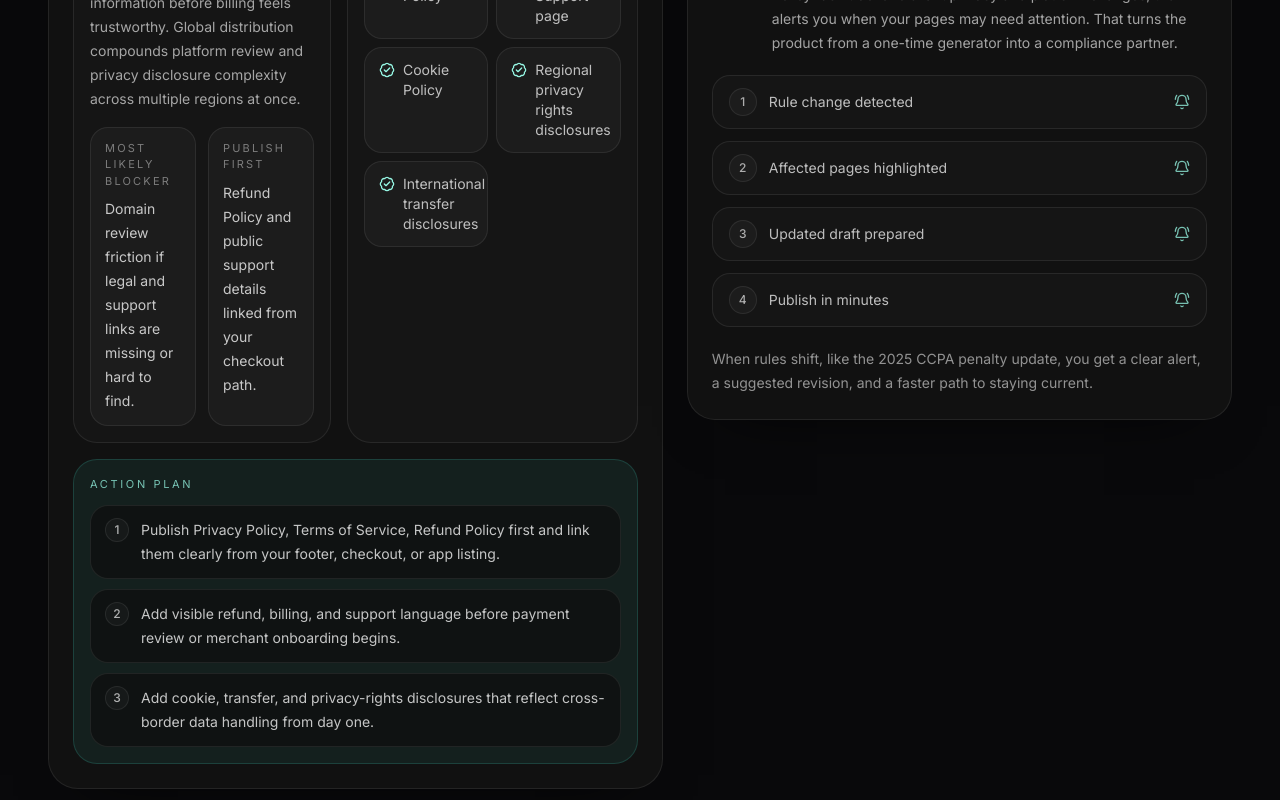
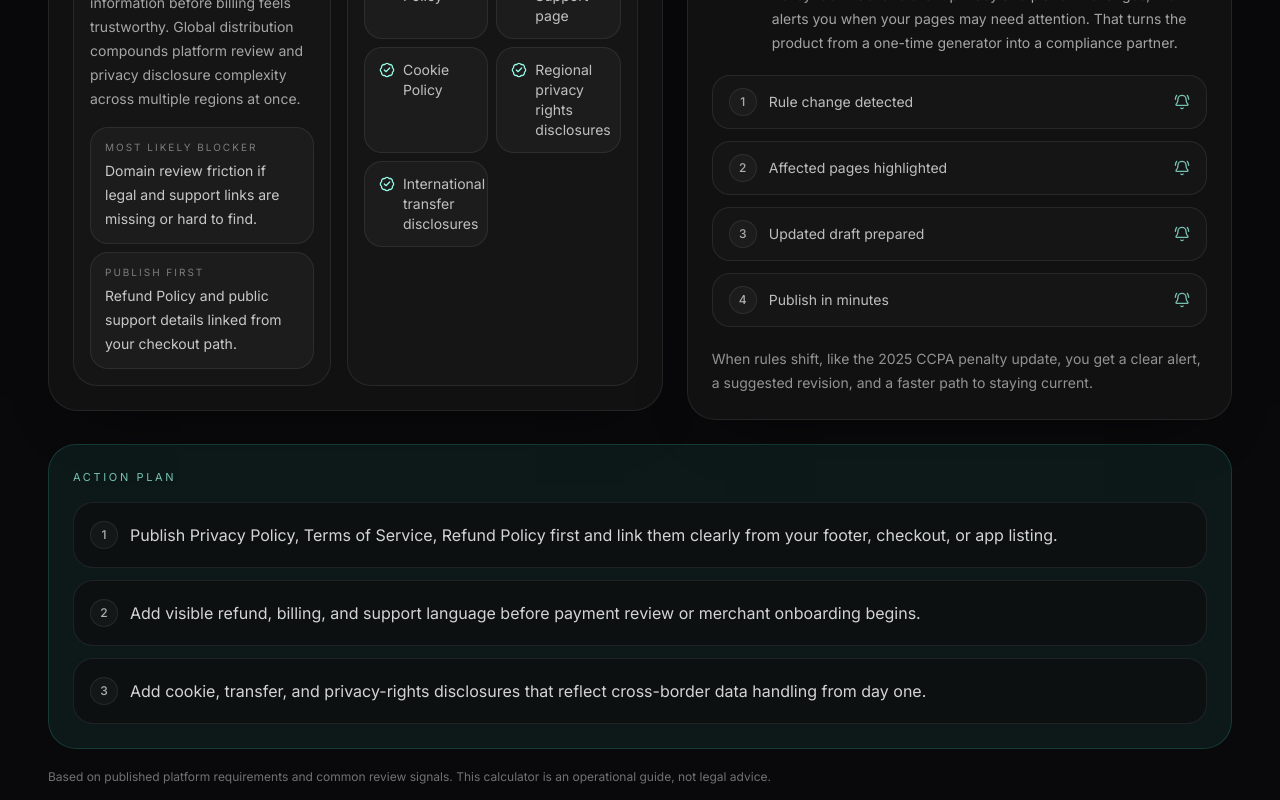
Before and after one commit to policypack9-ctrl/policy-pack-v1, a Next.js app: page / in a window 1280 px wide. Shown: the part 2740-3540 px from the top of the page. Built offline with nearby package versions, Linux system fonts and the light colour scheme; no server answers.

Commit message:
style: split launch risk action plan card

```diff
--- a/src/components/sections/launch-risk.tsx
+++ b/src/components/sections/launch-risk.tsx
@@ -206,9 +206,31 @@ export function LaunchRiskSection({
   launchSnapshot,
 }: LaunchRiskSectionProps) {
   const shouldReduceMotion = useReducedMotion();
+  const [platform, setPlatform] = React.useState<PlatformKey>("paddle");
+  const [market, setMarket] = React.useState<MarketKey>("global");
   const primaryCtaLabel = launchSnapshot.freeGenerationClosed
     ? "Unlock Approval-Ready Pack"
     : "Generate My Approval-Ready Pack";
+  const selectedPlatform = platformOptions[platform];
+  const selectedMarket = marketOptions[market];
+  const pages = Array.from(
+    new Set([...selectedPlatform.pages, ...selectedMarket.pages]),
+  );
+  const complexityBonus = Math.min(
+    10,
+    Math.max(0, pages.length - 3) * 2 +
+      (platform === "apple" || platform === "googlePlay" || platform === "paddle"
+        ? 2
+        : 0),
+  );
+  const riskScore = Math.min(
+    100,
+    selectedPlatform.baseScore + selectedMarket.modifier + complexityBonus,
+  );
+  const riskBand = getRiskBand(riskScore);
+  const actionPlan = getActionPlan(platform, market, pages);
+  const priorityPage = getPriorityPage(platform, market);
+  const likelyBlocker = getLikelyBlocker(platform, market);
 
   return (
     <section
@@ -300,7 +322,19 @@ export function LaunchRiskSection({
         </div>
 
         <div className="mt-10 grid items-start gap-6 xl:grid-cols-[minmax(0,1.06fr)_minmax(320px,0.94fr)]">
-          <LaunchRiskCalculator />
+          <LaunchRiskCalculator
+            platform={platform}
+            market={market}
+            selectedPlatform={selectedPlatform}
+            selectedMarket={selectedMarket}
+            pages={pages}
+            riskScore={riskScore}
+            riskBand={riskBand}
+            priorityPage={priorityPage}
+            likelyBlocker={likelyBlocker}
+            onPlatformChange={setPlatform}
+            onMarketChange={setMarket}
+          />
 
           <div className="space-y-4 sm:space-y-5">
             <div className="soft-panel rounded-[28px] p-5 sm:p-6">
@@ -401,6 +435,8 @@ export function LaunchRiskSection({
             </div>
           </div>
         </div>
+
+        <ActionPlanCard actionPlan={actionPlan} />
 
         <p className="mt-4 max-w-3xl text-xs leading-6 text-white/42">
           Based on published platform requirements and common review signals.
@@ -591,31 +627,32 @@ function BlockedDashboardMock() {
   );
 }
 
-function LaunchRiskCalculator() {
+function LaunchRiskCalculator({
+  platform,
+  market,
+  selectedPlatform,
+  selectedMarket,
+  pages,
+  riskScore,
+  riskBand,
+  priorityPage,
+  likelyBlocker,
+  onPlatformChange,
+  onMarketChange,
+}: {
+  platform: PlatformKey;
+  market: MarketKey;
+  selectedPlatform: (typeof platformOptions)[PlatformKey];
+  selectedMarket: (typeof marketOptions)[MarketKey];
+  pages: string[];
+  riskScore: number;
+  riskBand: ReturnType<typeof getRiskBand>;
+  priorityPage: string;
+  likelyBlocker: string;
+  onPlatformChange: (value: PlatformKey) => void;
+  onMarketChange: (value: MarketKey) => void;
+}) {
   const shouldReduceMotion = useReducedMotion();
-  const [platform, setPlatform] = React.useState<PlatformKey>("paddle");
-  const [market, setMarket] = React.useState<MarketKey>("global");
-
-  const selectedPlatform = platformOptions[platform];
-  const selectedMarket = marketOptions[market];
-  const pages = Array.from(
-    new Set([...selectedPlatform.pages, ...selectedMarket.pages]),
-  );
-  const complexityBonus = Math.min(
-    10,
-    Math.max(0, pages.length - 3) * 2 +
-      (platform === "apple" || platform === "googlePlay" || platform === "paddle"
-        ? 2
-        : 0),
-  );
-  const riskScore = Math.min(
-    100,
-    selectedPlatform.baseScore + selectedMarket.modifier + complexityBonus,
-  );
-  const riskBand = getRiskBand(riskScore);
-  const actionPlan = getActionPlan(platform, market, pages);
-  const priorityPage = getPriorityPage(platform, market);
-  const likelyBlocker = getLikelyBlocker(platform, market);
 
   return (
     <motion.div
@@ -657,7 +694,7 @@ function LaunchRiskCalculator() {
             title="Platform"
             items={platformOptions}
             value={platform}
-            onChange={setPlatform}
+            onChange={onPlatformChange}
           />
         </div>
         <div>
@@ -665,7 +702,7 @@ function LaunchRiskCalculator() {
             title="Target market"
             items={marketOptions}
             value={market}
-            onChange={setMarket}
+            onChange={onMarketChange}
           />
         </div>
       </div>
@@ -696,20 +733,20 @@ function LaunchRiskCalculator() {
               {selectedPlatform.summary} {selectedMarket.summary}
             </p>
 
-            <div className="mt-4 grid gap-3 sm:grid-cols-2">
+            <div className="mt-4 space-y-2">
               <div className="rounded-[18px] border border-white/[0.08] bg-white/[0.03] px-3.5 py-3">
-                <p className="text-[11px] uppercase tracking-[0.2em] text-white/42">
+                <p className="text-[10px] uppercase tracking-[0.2em] text-white/42">
                   Most likely blocker
                 </p>
-                <p className="mt-2 text-sm leading-6 text-white/76">
+                <p className="mt-1 text-sm leading-6 text-white/76">
                   {likelyBlocker}
                 </p>
               </div>
               <div className="rounded-[18px] border border-white/[0.08] bg-white/[0.03] px-3.5 py-3">
-                <p className="text-[11px] uppercase tracking-[0.2em] text-white/42">
+                <p className="text-[10px] uppercase tracking-[0.2em] text-white/42">
                   Publish first
                 </p>
-                <p className="mt-2 text-sm leading-6 text-white/76">
+                <p className="mt-1 text-sm leading-6 text-white/76">
                   {priorityPage}
                 </p>
               </div>
@@ -737,25 +774,36 @@ function LaunchRiskCalculator() {
           </div>
         </div>
 
-        <div className="rounded-[24px] border border-teal-300/16 bg-teal-300/[0.07] p-4">
+      </div>
+    </motion.div>
+  );
+}
+
+function ActionPlanCard({ actionPlan }: { actionPlan: string[] }) {
+  const shouldReduceMotion = useReducedMotion();
+
+  return (
+    <motion.div
+      initial={{ opacity: 0, y: shouldReduceMotion ? 0 : 16 }}
+      animate={{ opacity: 1, y: 0 }}
+      transition={{ duration: 0.55, ease: [0.22, 1, 0.36, 1] }}
+      className="mt-6 rounded-[28px] border border-teal-300/16 bg-teal-300/[0.07] p-5 sm:p-6"
+    >
       <p className="text-[11px] uppercase tracking-[0.24em] text-teal-200/76">
         Action plan
       </p>
-          <div className="mt-3 space-y-2.5">
+      <div className="mt-4 space-y-3">
         {actionPlan.map((step, index) => (
           <div
             key={step}
-                className="flex items-start gap-3 rounded-[18px] border border-white/[0.08] bg-[#0D0D0D]/70 px-3.5 py-3"
+            className="flex items-start gap-3 rounded-[20px] border border-white/[0.08] bg-[#0D0D0D]/70 px-4 py-4"
           >
-                <span className="flex size-6 shrink-0 items-center justify-center rounded-full border border-white/[0.08] bg-white/[0.03] text-xs font-medium text-white/66">
+            <span className="mt-0.5 flex size-7 shrink-0 items-center justify-center rounded-full border border-white/[0.08] bg-white/[0.03] text-xs font-medium text-white/66">
               {index + 1}
             </span>
-                <p className="text-sm leading-6 text-white/76">{step}</p>
+            <p className="text-base leading-8 text-white/82">{step}</p>
           </div>
         ))}
-          </div>
-        </div>
-
       </div>
     </motion.div>
   );
```
Lines whose indentation alone changed are shown as unchanged.
